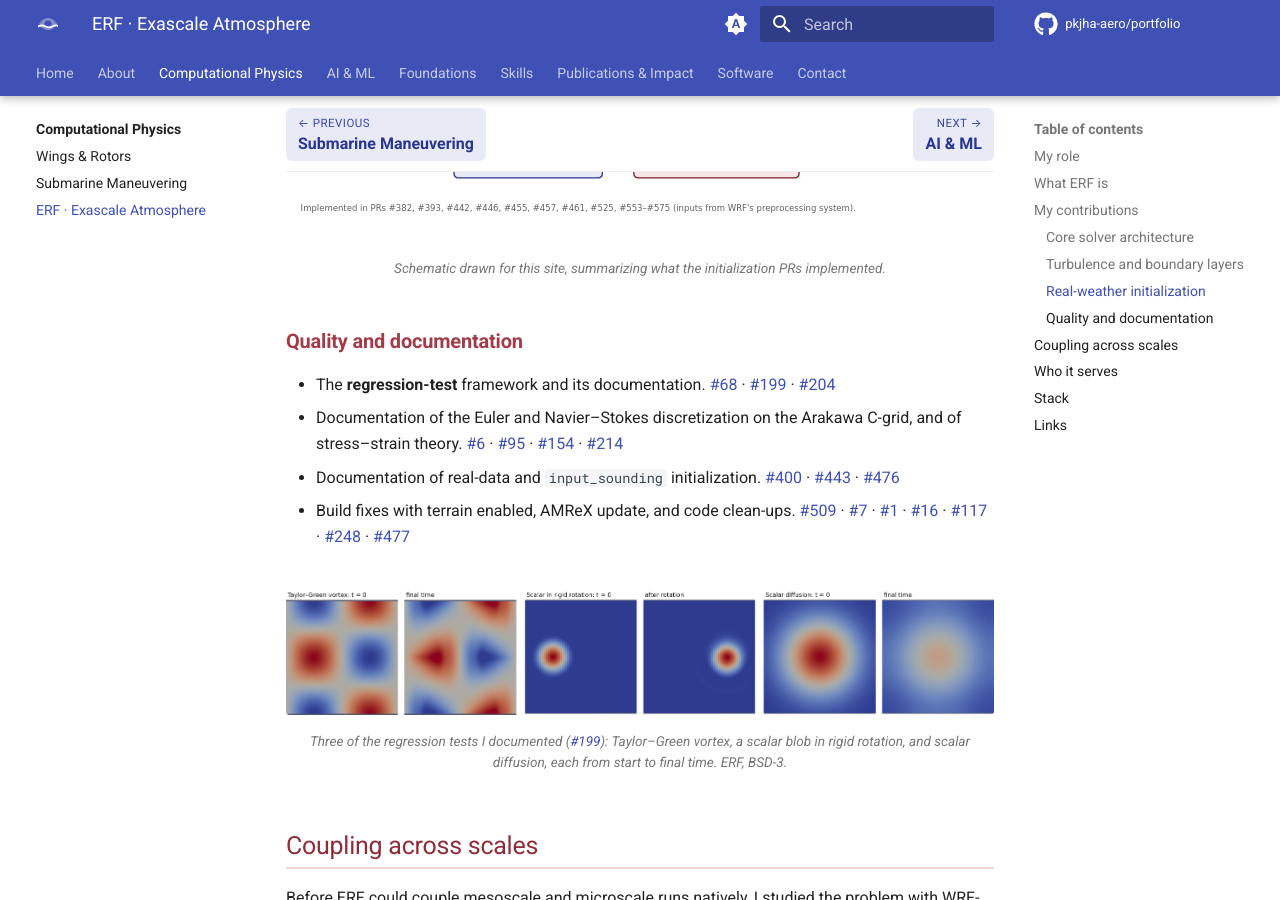
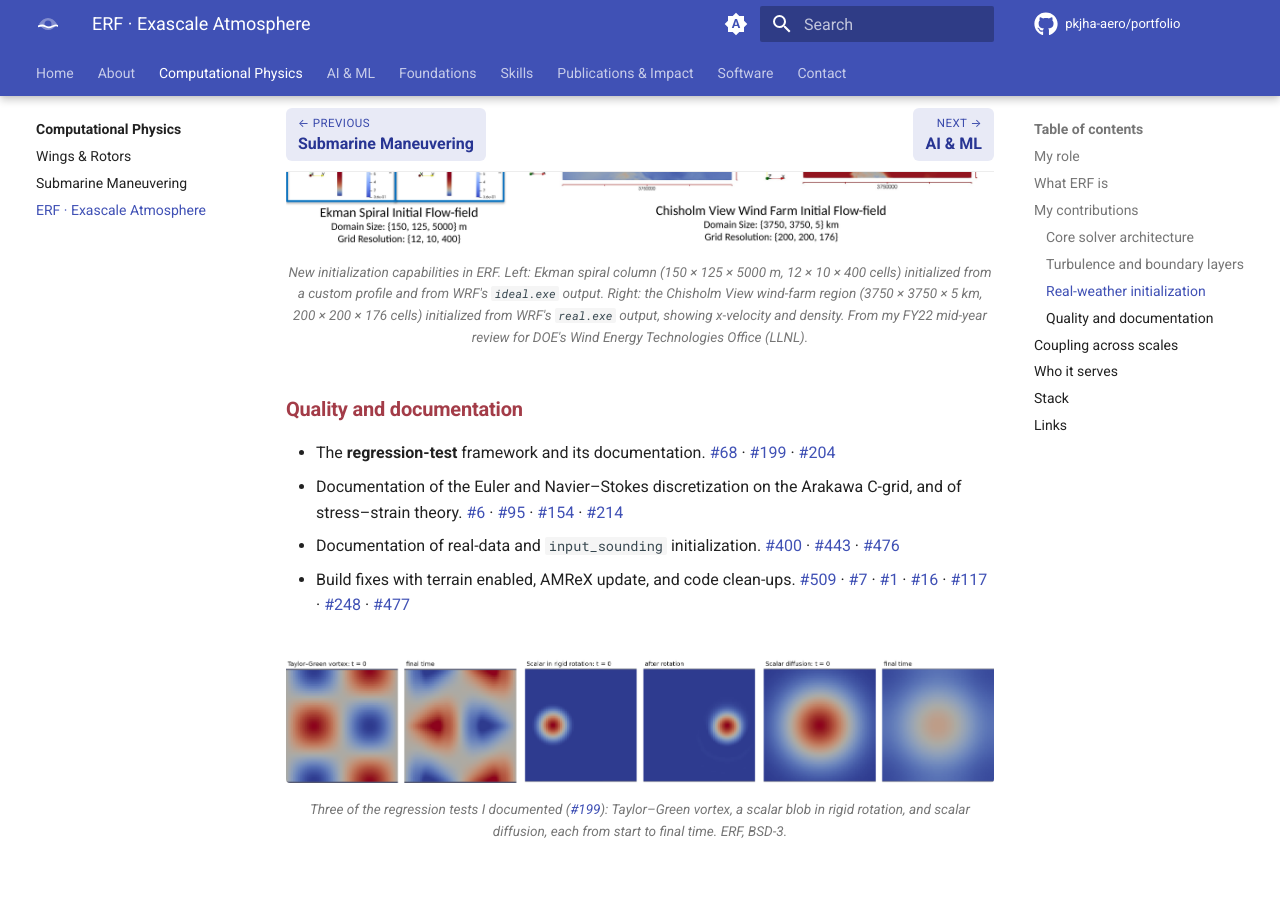
Before and after one commit to pkjha-aero/portfolio, an MkDocs documentation site: the page built from docs/computational-physics/erf-exascale.md, in a window 1280 px wide and 900 px high, scrolled down 4272 px. Built offline with MkDocs 1.6.1 and Material for MkDocs 9.7.7, drawn with Linux system fonts in a browser that asks for light colours; comment, search, counter and statistics services are not loaded.

Commit message:
ERF: real-weather initialization figure from FY22 mid-year review slide
Replaces the schematic with the actual ERF initial flow fields (Ekman
spiral from custom/ideal.exe input; Chisholm View from real.exe output).

Co-Authored-By: Claude Opus 5.5 <noreply@anthropic.com>

```diff
--- a/docs/computational-physics/erf-exascale.md
+++ b/docs/computational-physics/erf-exascale.md
@@ -115,8 +115,12 @@ This is what lets ERF start from an actual forecast.
 - Case setups: Chisholm View (a real mesoscale case), Ekman spiral variants, Witch of Agnesi, uniform-advection tests. [#403](https://github.com/erf-model/ERF/pull/403) · [#570](https://github.com/erf-model/ERF/pull/570) · [#456](https://github.com/erf-model/ERF/pull/456) · [#208](https://github.com/erf-model/ERF/pull/208)
 
 <figure markdown>
-![Schematic: WRF preprocessing produces wrfinput and wrfbdy NetCDF files and input soundings, which ERF reads to build its initial and boundary state](../assets/figures/cp3/erf/real-weather-init.svg)
-<figcaption>Schematic drawn for this site, summarizing what the initialization PRs implemented.</figcaption>
+![ERF initial flow fields: an Ekman spiral column initialized from a custom profile and from ideal.exe output, and the Chisholm View wind-farm region initialized from real.exe output, showing x-velocity and density](../assets/figures/cp3/erf/real-weather-init.png)
+<figcaption>New initialization capabilities in ERF. Left: Ekman spiral column (150 × 125 × 5000 m,
+12 × 10 × 400 cells) initialized from a custom profile and from WRF's <code>ideal.exe</code>
+output. Right: the Chisholm View wind-farm region (3750 × 3750 × 5 km, 200 × 200 × 176 cells)
+initialized from WRF's <code>real.exe</code> output, showing x-velocity and density. From my
+FY22 mid-year review for DOE's Wind Energy Technologies Office (LLNL).</figcaption>
 </figure>
 
 ### Quality and documentation
```
Also changed, not shown: docs/assets/figures/cp3/erf/real-weather-init.png (added), docs/assets/figures/cp3/erf/real-weather-init.svg (deleted).
